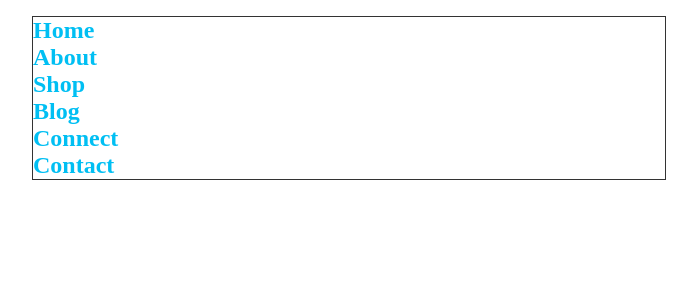
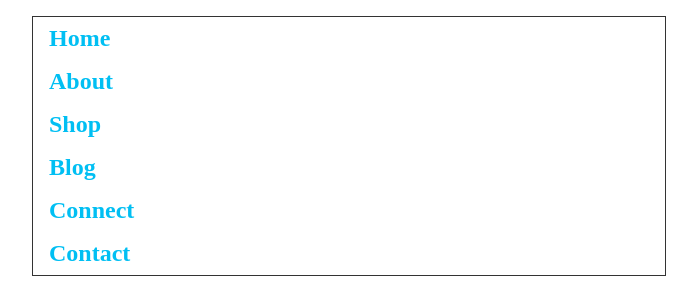
Before and after one commit to Gitros/nauka, a plain HTML site: page index.html in a window 1280 px wide. Shown: the whole page, without its empty margins (291-988 px from the left). Drawn offline with Linux system fonts and the light colour scheme.

Commit message:
spaces between

```diff
--- a/style.css
+++ b/style.css
@@ -2,12 +2,14 @@ nav {
   border: 1px solid #333;
   width: 50%;
   margin: 1rem auto;
-  padding: ;
 }
 nav ul {
   list-style-type: none;
   padding: 0;
   margin: 0;
+}
+nav li {
+  padding: 0.5rem 1rem;
 }
 nav a {
   color: #00bff3;
```
